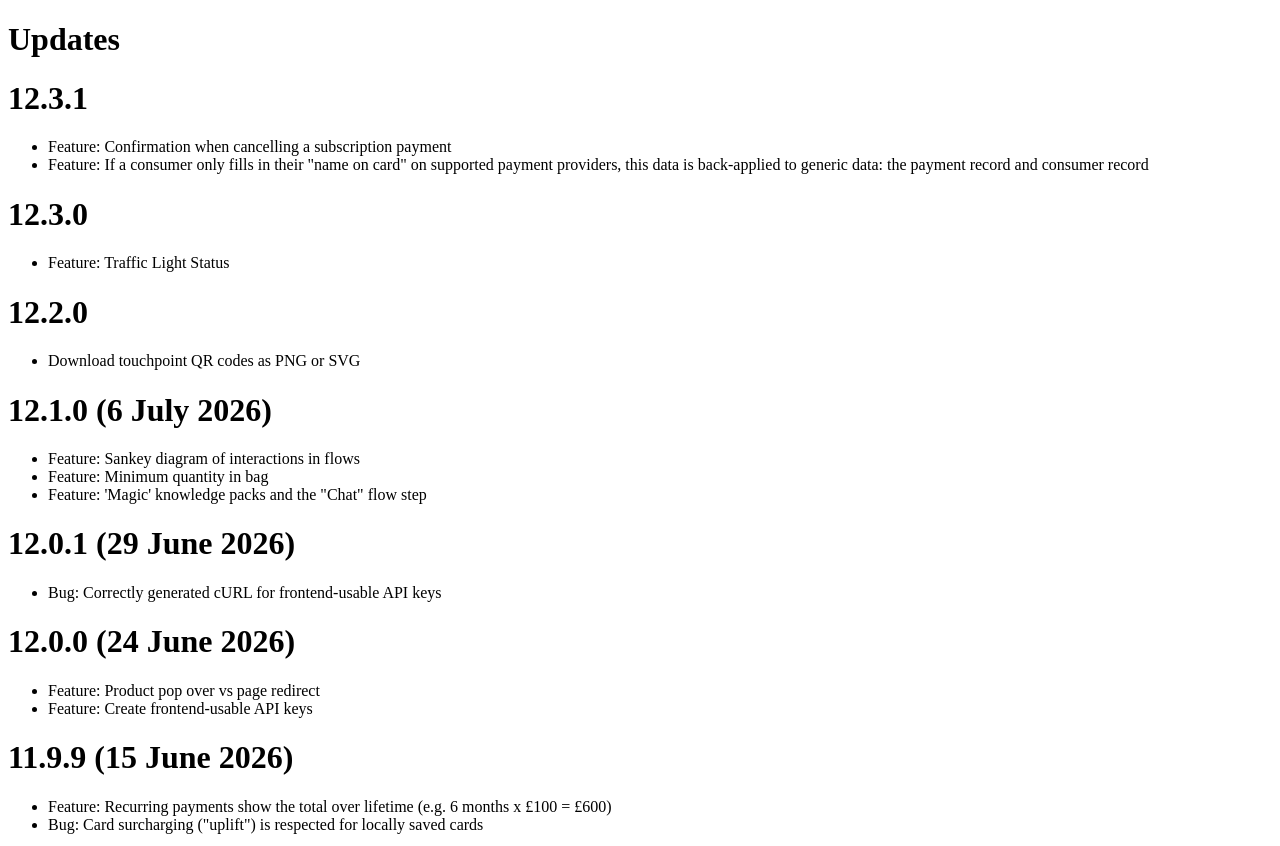
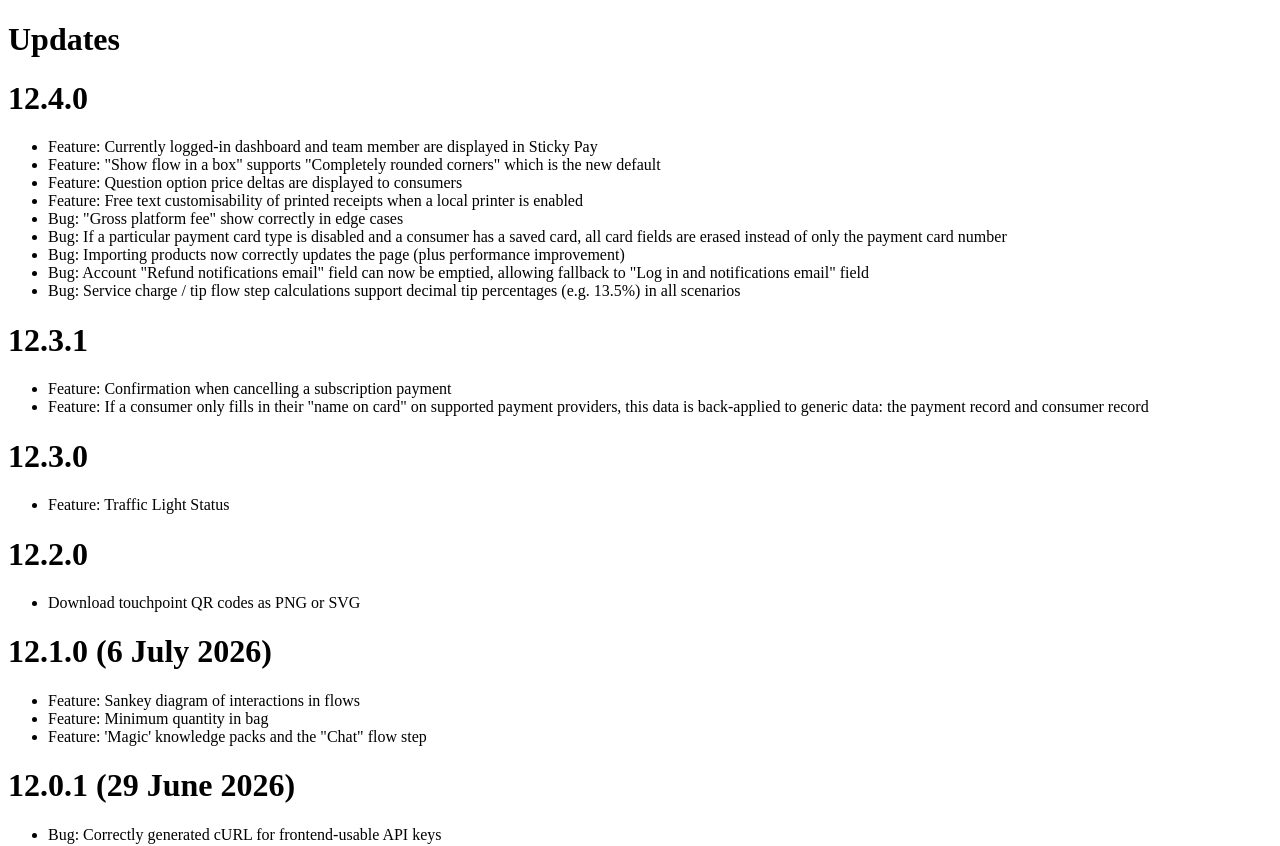
Before and after one commit to Stickyto/sticky-docs, a Next.js app in the folder src/: page /updates in a window 1280 px wide. Shown: the top 846 px of the page. Built offline with nearby package versions, Linux system fonts and the light colour scheme.

Commit message:
`12.4.0`

```diff
--- a/src/pages/updates.mdx
+++ b/src/pages/updates.mdx
@@ -1,4 +1,15 @@
 # Updates
+
+# 12.4.0
+ - Feature: Currently logged-in dashboard and team member are displayed in Sticky Pay
+ - Feature: "Show flow in a box" supports "Completely rounded corners" which is the new default
+ - Feature: Question option price deltas are displayed to consumers
+ - Feature: Free text customisability of printed receipts when a local printer is enabled
+ - Bug: "Gross platform fee" show correctly in edge cases
+ - Bug: If a particular payment card type is disabled and a consumer has a saved card, all card fields are erased instead of only the payment card number
+ - Bug: Importing products now correctly updates the page (plus performance improvement)
+ - Bug: Account "Refund notifications email" field can now be emptied, allowing fallback to "Log in and notifications email" field
+ - Bug: Service charge / tip flow step calculations support decimal tip percentages (e.g. 13.5%) in all scenarios
 
 # 12.3.1
  - Feature: Confirmation when cancelling a subscription payment
```
